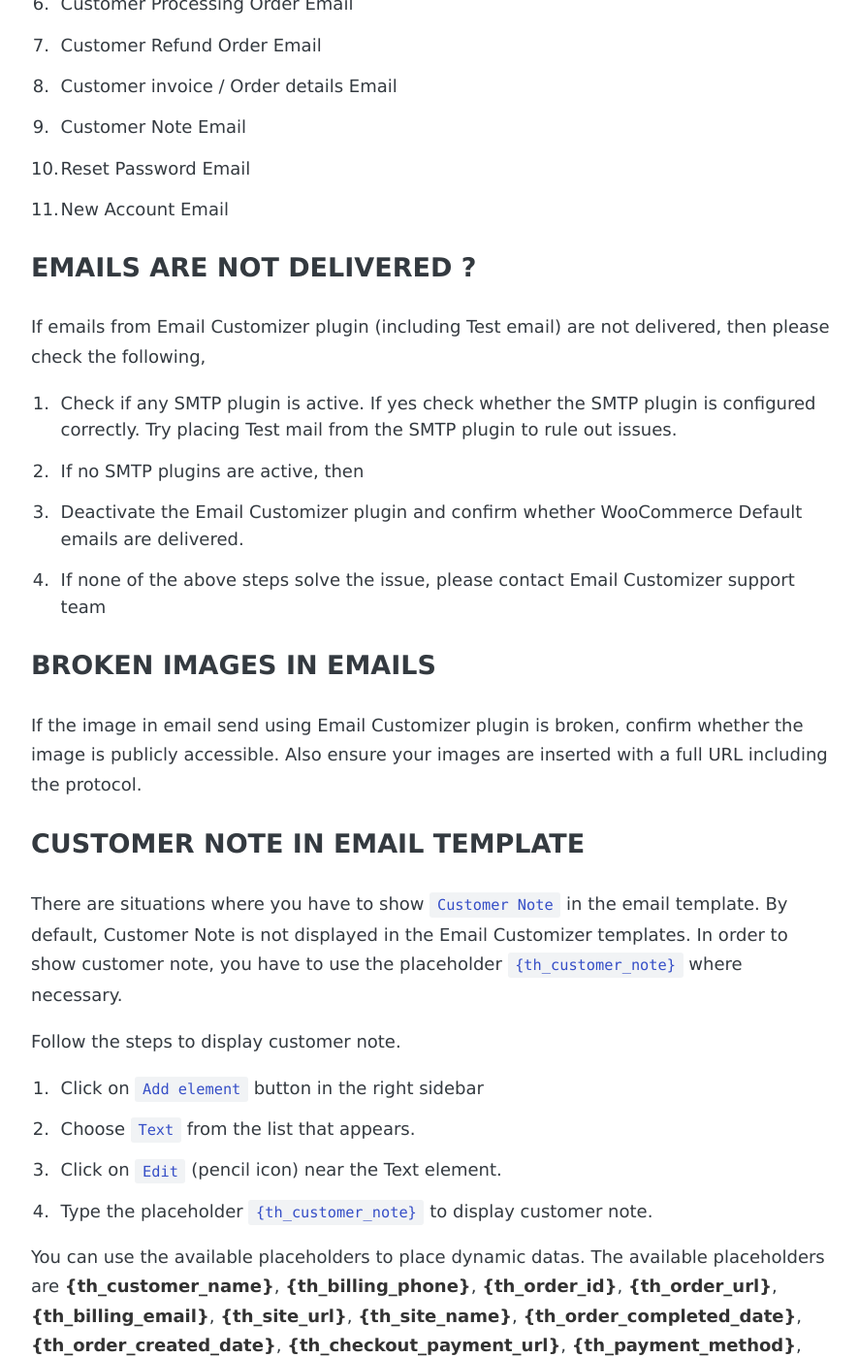
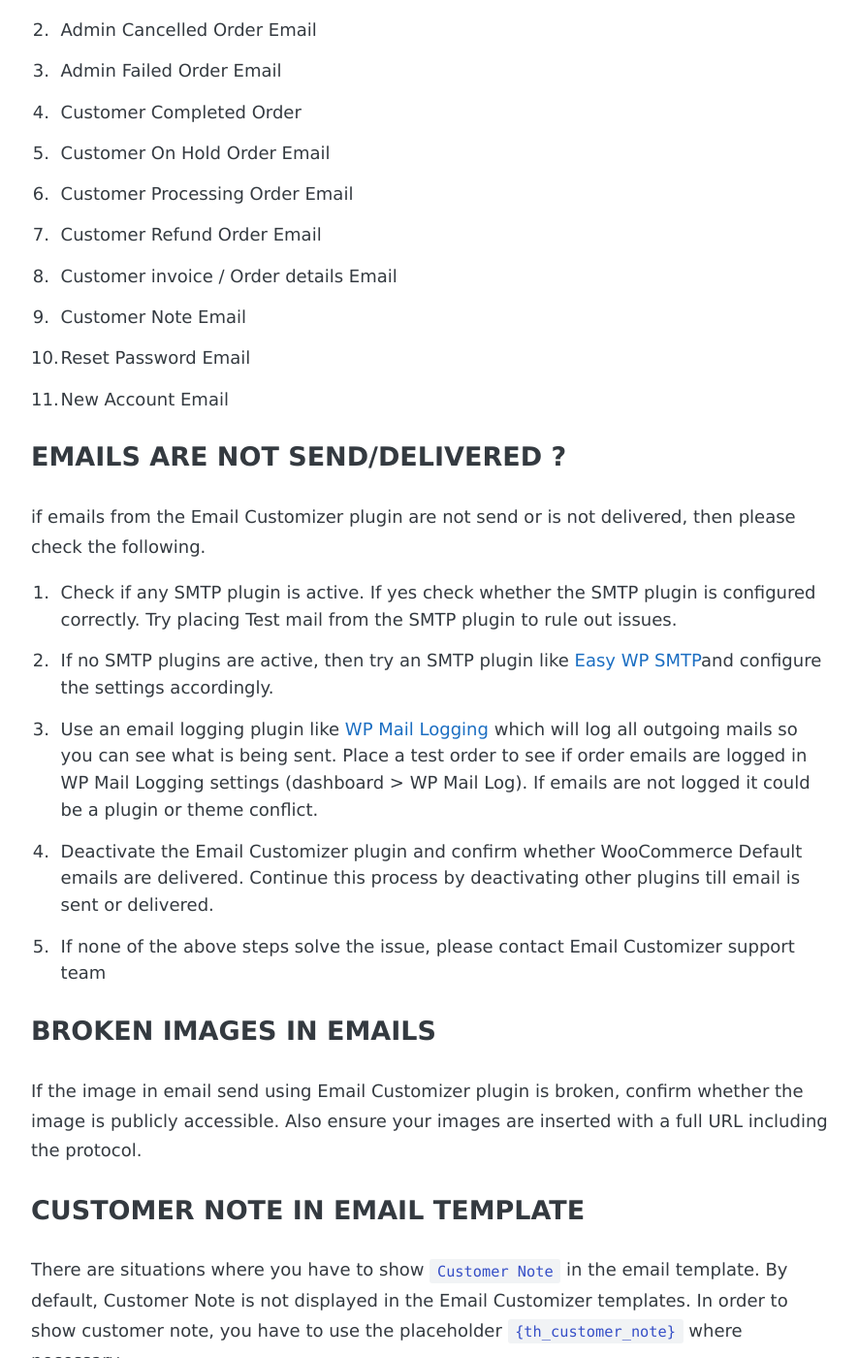
Before and after one commit to Themehigh/themehigh.github.io, a Jekyll site: the page built from _posts/2019-11-01-email-customizer-knowledge-base.markdown, in a window 1280 px wide and 1400 px high, scrolled down 1109 px. Shown: the whole window at 97% size, without its empty margins (194-1080 px from the left). Built offline with Jekyll 4.4.1, drawn with Linux system fonts in a browser that asks for light colours; some web fonts are replaced; comment, search, counter and statistics services are not loaded; some of the changed text lies outside the part shown.

Commit message:
Update 2019-11-01-email-customizer-knowledge-base.markdown

```diff
--- a/_posts/2019-11-01-email-customizer-knowledge-base.markdown
+++ b/_posts/2019-11-01-email-customizer-knowledge-base.markdown
@@ -1,8 +1,10 @@
 ---
 layout: post
-title:  Email Customizer Knowledge Base
+title:  Email Customizer for WooCommerce (Knowledge Base )
 categories: jekyll update
 ---
+
+#### THEMEHIGH EMAIL CUSTOMIZER FOR WOOCOMMERCE [FREE VERSION](https://wordpress.org/plugins/email-customizer-for-woocommerce/) [PREMIUM VERSION](https://www.themehigh.com/product/woocommerce-email-customizer/) [DEMO](https://flydemos.com/wecm/wp-admin)
 
 ## Quick Links
 {:.no_toc}
@@ -28,14 +30,15 @@ The list of customizable email notifications are listed below.
 11. New Account Email
 
 
-### EMAILS ARE NOT DELIVERED ?
+### EMAILS ARE NOT SEND/DELIVERED ?
 
-If emails from Email Customizer plugin (including Test email) are not delivered, then please check the following,
+if emails from the Email Customizer plugin are not send or is not delivered, then please check the following.
 
 1. Check if any SMTP plugin is active. If yes check whether the SMTP plugin is configured correctly. Try placing Test mail from the SMTP plugin to rule out issues.
-2. If no SMTP plugins are active, then
-2. Deactivate the Email Customizer plugin and confirm whether WooCommerce Default emails are delivered.
-3. If none of the above steps solve the issue, please contact Email Customizer support team
+2. If no SMTP plugins are active, then try an SMTP plugin like [Easy WP SMTP](https://en-gb.wordpress.org/plugins/easy-wp-smtp/)and configure the settings accordingly.
+3. Use an email logging plugin like [WP Mail Logging](https://en-gb.wordpress.org/plugins/wp-mail-logging/) which will log all outgoing mails so you can see what is being sent. Place a test order to see if order emails are logged in WP Mail Logging settings (dashboard > WP Mail Log). If emails are not logged it could be a plugin or theme conflict.
+4. Deactivate the Email Customizer plugin and confirm whether WooCommerce Default emails are delivered. Continue this process by deactivating other plugins till email is sent or delivered.
+5. If none of the above steps solve the issue, please contact Email Customizer support team
 
 
 ### BROKEN IMAGES IN EMAILS
@@ -120,3 +123,17 @@ You can use the `Custom Hook` as follows
 3. Click on `Custom Hook` tile. You can see `{custom_hook_name}` added to the builder.
 4. Click on the `Edit` button (pencil icon) near the `Custom Hook` entry in the right sidebar
 5. Enter a unique name for the hook (eg: **themehigh_template_hook** ). Using an existing hook name can cause unexpected errors.
+
+
+### THEMEHIGH CHECKOUT FIELD EDITOR PLUGIN INTEGRATION
+
+The plugin [Themehigh Checkout Field Editor for WooCommerce](https://www.themehigh.com/product/woocommerce-checkout-field-editor-pro/) is compatible with email customizer plugin. Checkout field editor plugin passes checkout fields conditionally to default woocommerce hook **woocommerce_email_order_meta** or **woocommerce_email_customer_details**
+
+Email customizer have option to show the checkout fields anywhere in the template using a shortcode `[WCFE name="field_name" label="field_label"]`
+
+You can use the shortcode `[WCFE name="field_name"]` to show only the field value.
+
+Eg: consider you have created a field `test_field` in the `Checkout Field Editor plugin`. In order to show the field in the email template at a particular position, you can use `[WCFE name='test_field' label='Test Field']`
+
+
+N.B: Remember not to use double qoutes in the shortcode.
```
